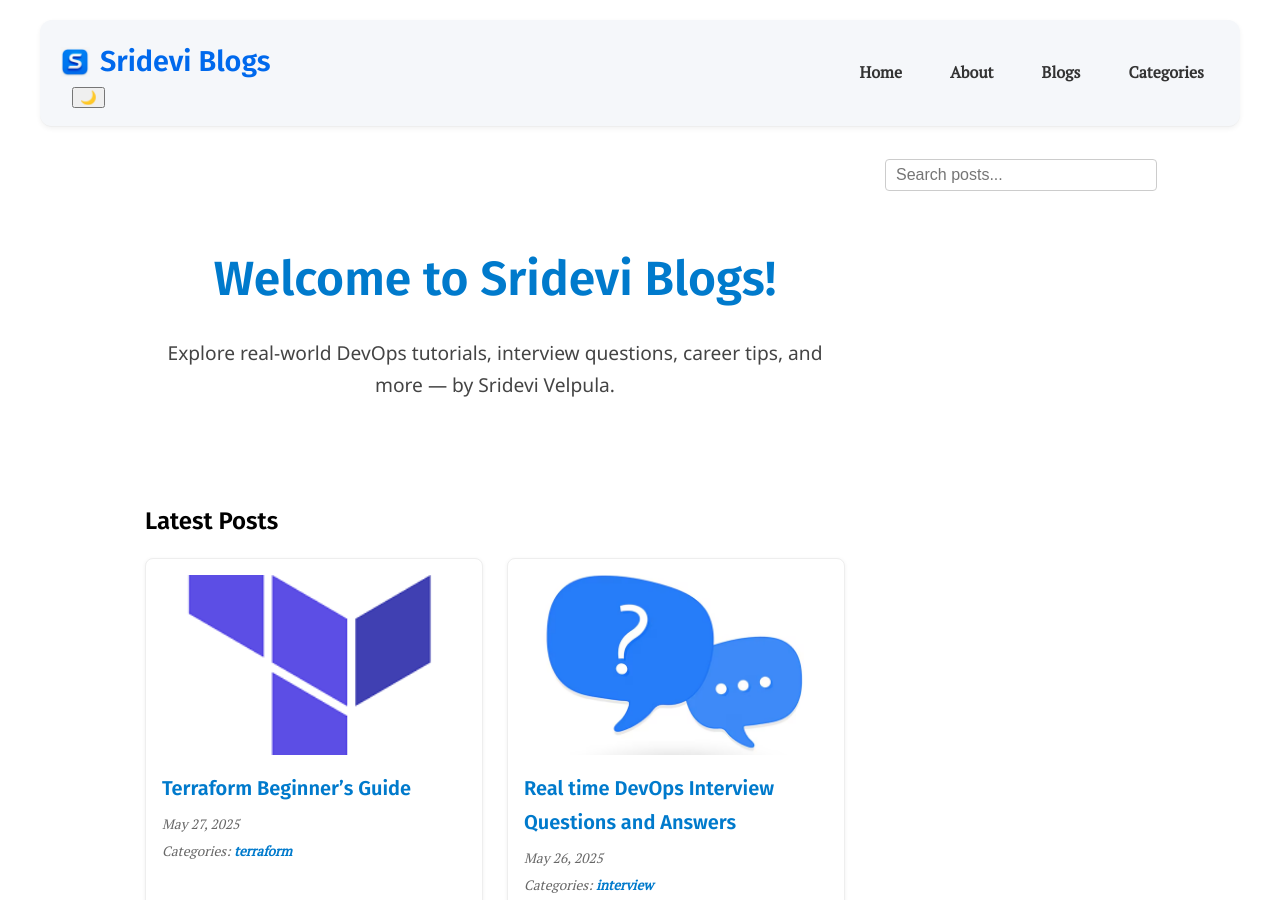
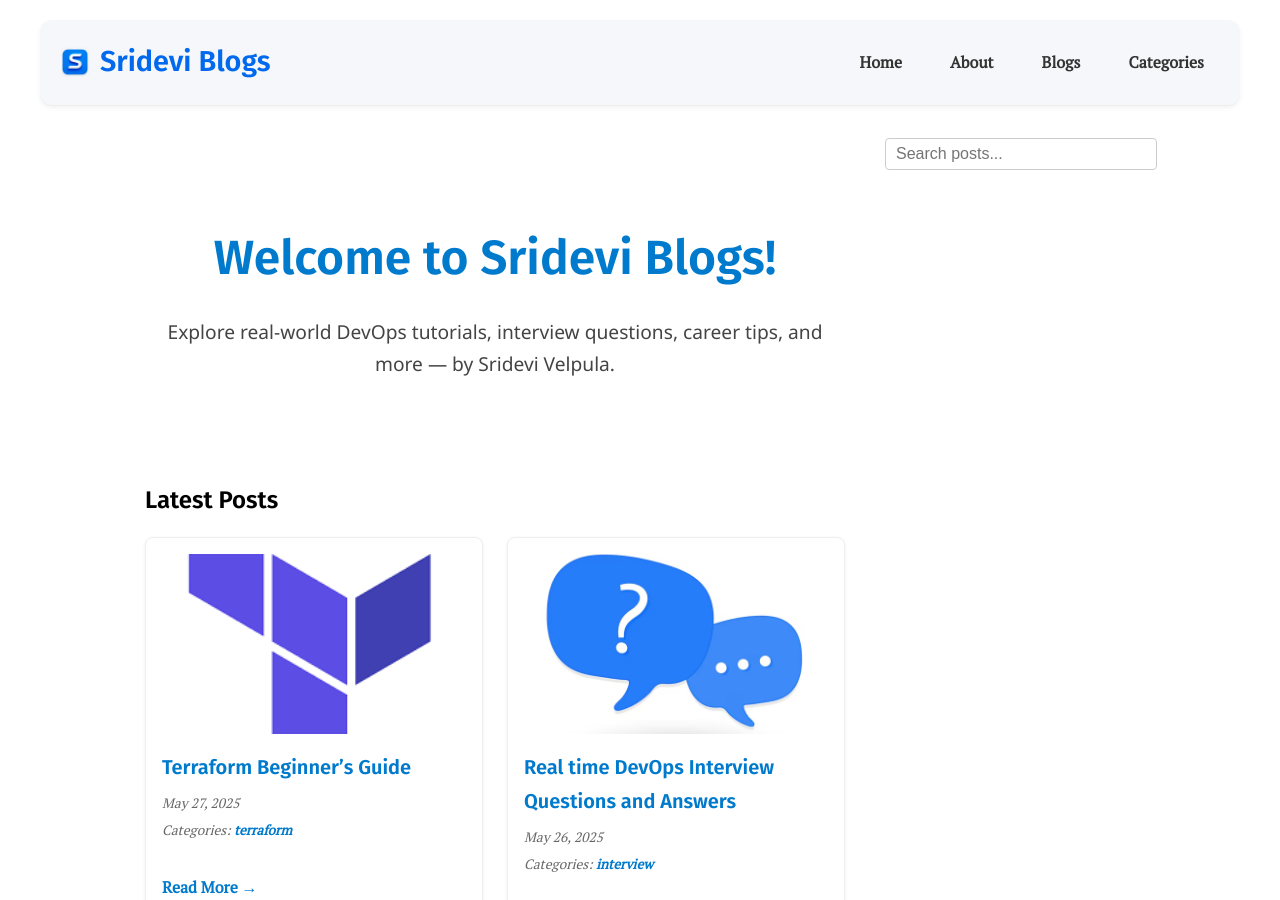
Before and after one commit to srideviblogs/srideviblogs.github.io, a Jekyll site: the page built from index.md, in a window 1280 px wide and 900 px high. Built offline with Jekyll 4.4.1, drawn with Linux system fonts in a browser that asks for light colours.

Commit message:
Update header.html

```diff
--- a/_includes/header.html
+++ b/_includes/header.html
@@ -1,3 +1,4 @@
+
 <header class="site-header">
   <div class="container">
     <!-- Site title and mobile toggle -->
@@ -9,16 +10,12 @@
         </a>
       </h1>
 
+
       <!-- Mobile Hamburger Toggle (replaces old button) -->
-      <div style="display: flex; align-items: center; gap: 12px;">
-        <div class="hamburger" onclick="openNav()">
-          <span></span>
-          <span></span>
-          <span></span>
-        </div>
-
-        <!-- 🌙 Dark Mode Toggle Button -->
-        <button id="theme-toggle" aria-label="Toggle dark mode">🌙</button>
+      <div class="hamburger" onclick="openNav()">
+        <span></span>
+        <span></span>
+        <span></span>
       </div>
     </div>
 
```
